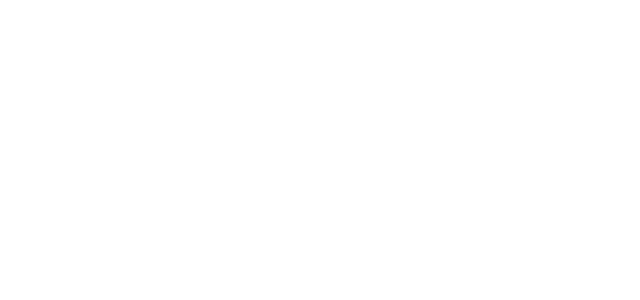
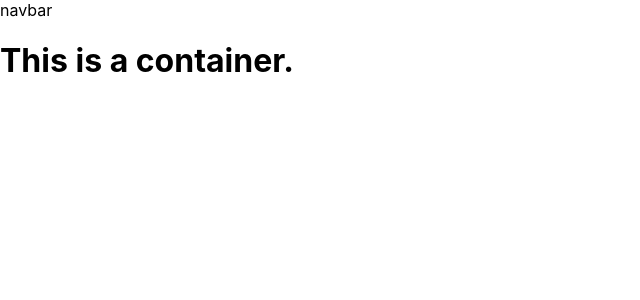
Before and after one commit to wendeehsu/course-selection-website, a React (Create React App) app in the folder react-fe/: page / in a window 1280 px wide. Shown: the top 300 px of the page, without its empty margins (0-640 px from the left). Built offline with nearby package versions, Linux system fonts and the light colour scheme.

Commit message:
feat: init route

```diff
--- a/react-fe/package.json
+++ b/react-fe/package.json
@@ -9,6 +9,8 @@
     "@testing-library/user-event": "^13.5.0",
     "react": "^18.2.0",
     "react-dom": "^18.2.0",
+    "react-redux": "^8.0.5",
+    "react-router-dom": "^6.6.1",
     "react-scripts": "5.0.1",
     "web-vitals": "^2.1.4"
   },
--- a/react-fe/src/App.js
+++ b/react-fe/src/App.js
@@ -1,29 +1,21 @@
-import React, { useState, useEffect } from 'react'
+import React, { useState, useEffect } from 'react';
+// import { Provider } from 'react-redux';
+import { BrowserRouter, Routes, Route } from 'react-router-dom';
+import Index from './container';
+
+// import some css here
 
 function App() {
-  const [data, setData] = useState([]);
-
-  // useEffect(() => {
-  //   fetch("/course").then(
-  //     res => res.json()
-  //   ).then(
-  //     data => {
-  //       setData(data['course'])
-  //       console.log(data)
-  //     }
-  //   )
-  // })
-
   return (
-    <div>
-      {(typeof data == 'undefined') ? (
-        <p>Loading...</p>
-      ) : (
-        data.map((course, i) => (
-          <p key={i}>{course}</p>
-        ))
-      )}
-    </div>
+    <BrowserRouter>
+      <div>
+        navbar
+      </div>
+      <Routes>
+        {/* <Route path="/" component={} /> */}
+        <Route path="/" element={<Index />} />
+      </Routes>
+    </BrowserRouter>
   )
 }
 
--- /dev/null
+++ b/react-fe/src/container/index.js
@@ -0,0 +1,14 @@
+import React, { useState, useEffect } from 'react';
+
+function Index() {
+    console.log("!!!");
+    return (
+        <>
+            <h1>
+                This is a container.
+            </h1>
+        </>
+    )
+}
+
+export default Index;
```
Also changed, not shown: 1 other file (tests, documents, lock files or other folders).
